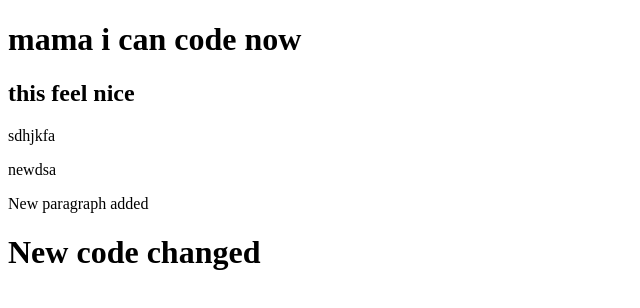
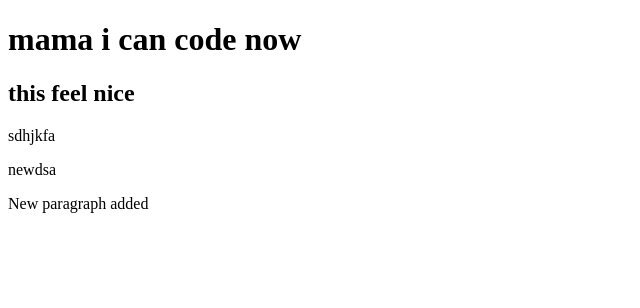
Before and after one commit to MRSHAKILS/my-second-repo, a plain HTML site: page index.html in a window 1280 px wide. Shown: the whole page, without its empty margins (0-640 px from the left). Drawn offline with Linux system fonts and the light colour scheme.

Commit message:
code changed

```diff
--- a/index.html
+++ b/index.html
@@ -12,6 +12,6 @@
     <p>sdhjkfa</p>
     <p>newdsa </p>
     <p>New paragraph added</p>
-    <h1>New code changed</h1>
+
 </body>
 </html>
```
